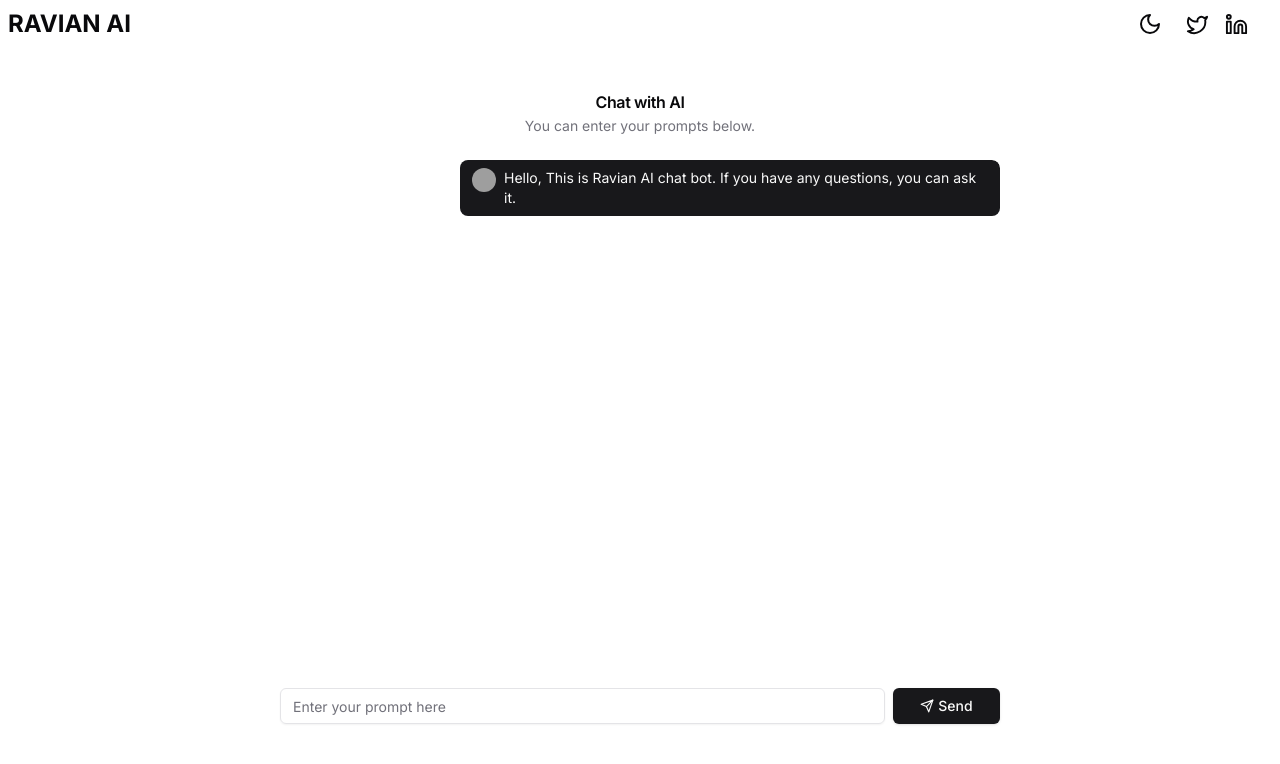
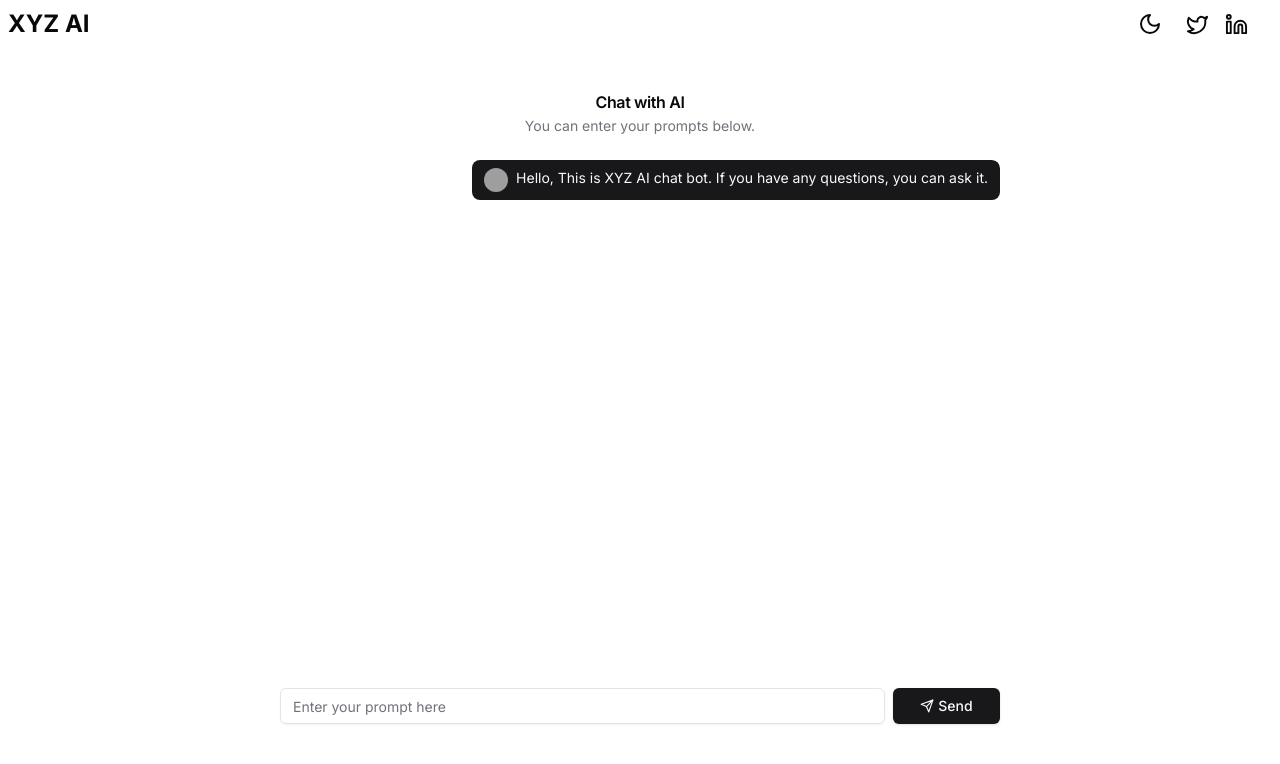
Before and after one commit to EbrahimAfridi/AI-Chatbot, a Next.js app: page / in a window 1280 px wide. Shown: the top 764 px of the page. Built offline with nearby package versions, Linux system fonts and the light colour scheme; no server answers; grey boxes are pictures that could not be loaded.

Commit message:
final commit

```diff
--- a/src/app/page.tsx
+++ b/src/app/page.tsx
@@ -33,7 +33,7 @@ export default function Home() {
     setMessages([
       {
         role: "user",
-        text: "Hello, This is Ravian AI chat bot. If you have any questions, you can ask it.",
+        text: "Hello, This is XYZ AI chat bot. If you have any questions, you can ask it.",
       },
     ]);
   }, []);
--- a/src/components/ui/Header.tsx
+++ b/src/components/ui/Header.tsx
@@ -7,10 +7,8 @@ const Header = () => {
   return (
     <header className="w-full p-2 mb-2 md:mb-5 pt-2">
       <div className="flex items-center justify-between max-w-[88rem] mx-auto">
-        <a href="https://ravian.ai/" target="_blank">
-          <h1 className="text-sm md:text-2xl font-bold heading-link">
-            RAVIAN AI
-          </h1>
+        <a href="https://ai-chatbot-sooty.vercel.app/" target="_blank">
+          <h1 className="text-sm md:text-2xl font-bold heading-link">XYZ AI</h1>
         </a>
         <div className="flex items-center justify-start gap-4 mr-6">
           <ThemeToggle />
--- a/src/components/ui/button.tsx
+++ b/src/components/ui/button.tsx
@@ -1,7 +1,6 @@
 import * as React from "react"
 import { Slot } from "@radix-ui/react-slot"
 import { cva, type VariantProps } from "class-variance-authority"
-
 import { cn } from "@/lib/utils"
 
 const buttonVariants = cva(
```
